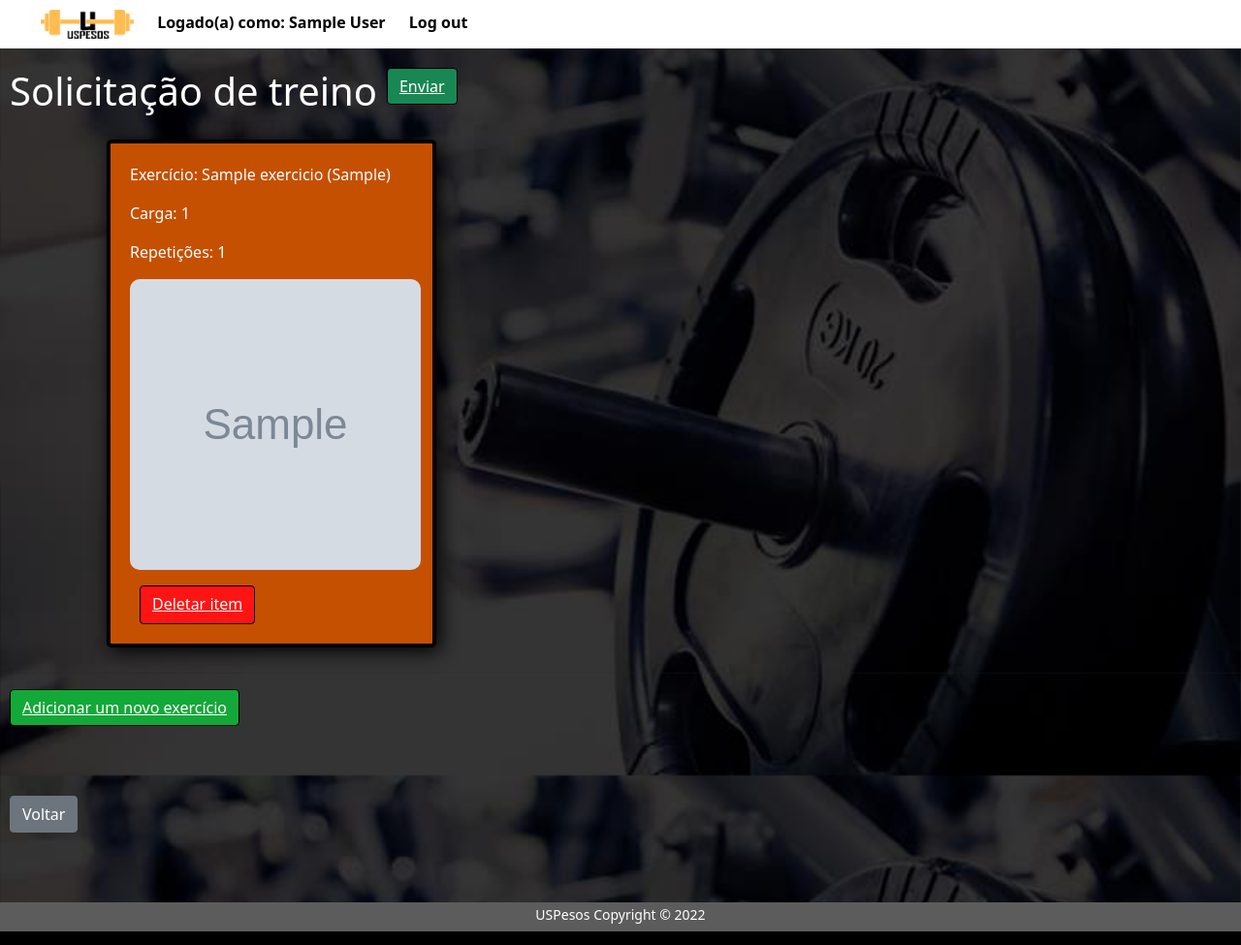
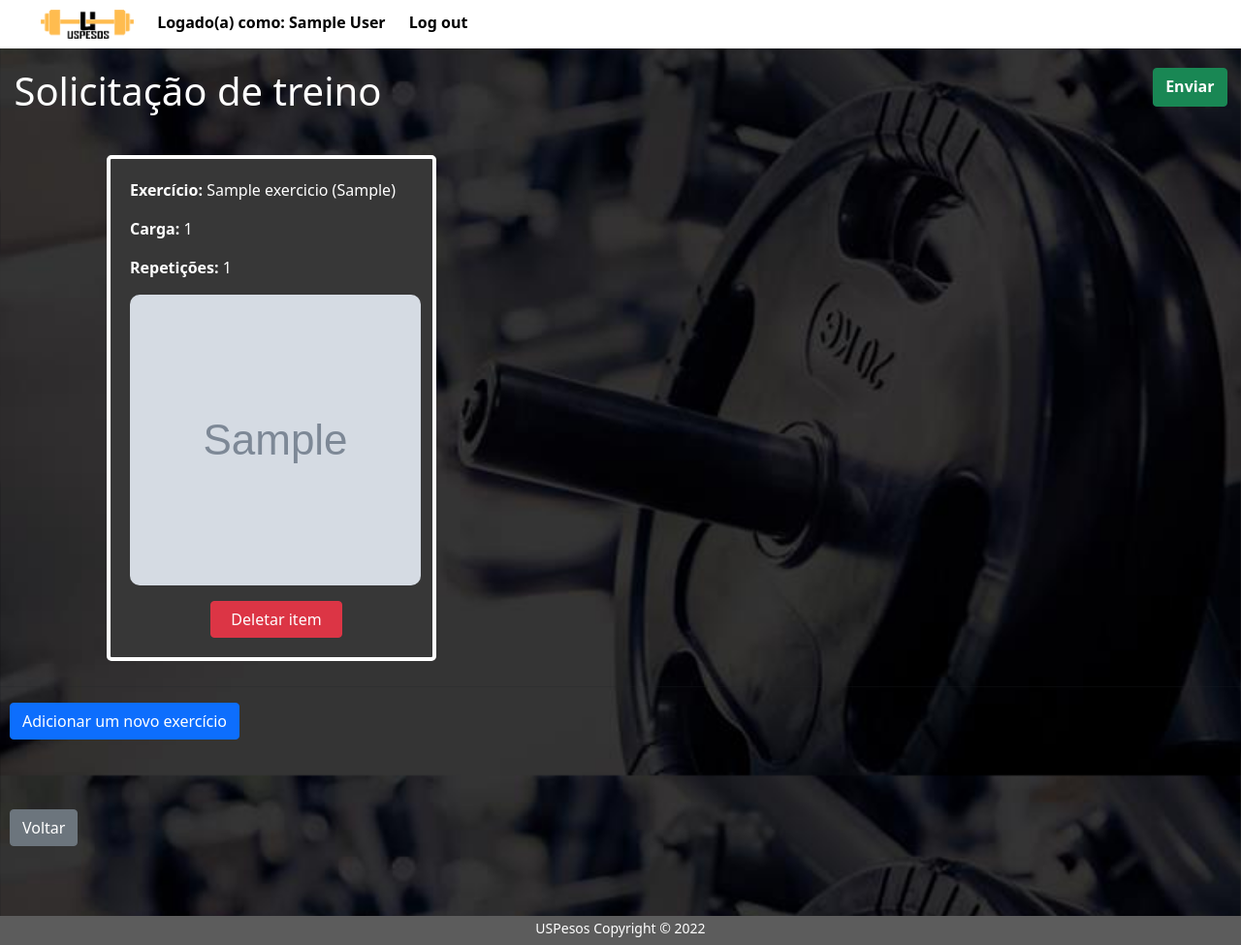
Before and after one commit to tomasolenscki/USPesos, a Django app: page /professores/solicitacoes/1/ in a window 1280 px wide. Shown: the whole page at 97% size. Run offline with Django 4.2, Linux system fonts and the light colour scheme; a user stored in the database is signed in; tables that the repository leaves empty hold one stand-in row (values such as "Sample post"); grey boxes marked "Sample" are stand-in pictures; some libraries are stand-ins or nearby versions.

Commit message:
Alterar botões e cards do professor

```diff
--- a/professores/templates/professores/solicitacao.html
+++ b/professores/templates/professores/solicitacao.html
@@ -6,20 +6,24 @@ Criar Treino
 
 {% block content %}
 
-<div id = "tp">
-    <div class = "p1"><h1><p style="color: white;">Solicitação de treino</p></h1></div>
-    <div class = "p2"><button style="border-color:#000000; "class="btn btn-success" aria-pressed="true"><a href = "{% url 'professores:manda_treino' pk %}">Enviar</a></button></div>
+<div class="d-flex justify-content-around">
+    <div class = "p1"><h1>Solicitação de treino</h1></div>
+    <div style="width: 60%"></div>
+    <div class = "p2"><a href = "{% url 'professores:manda_treino' pk %}" class="btn btn-success" style="height:40px;"><b>Enviar</b></a></div>
 </div>
+    <br>
 
 {% if itenstreino %}
     <div class = "lista-exercicio">
     {% for item in itenstreino %}
         <div class = "card-exercicio">
-            <p> Exercício: {{ item.exercicio }}</p>
-            <p> Carga: {{ item.carga }}</p>
-            <p> Repetições: {{ item.repeticao }}</p>
+            <p> <b>Exercício:</b> {{ item.exercicio }}</p>
+            <p> <b>Carga:</b> {{ item.carga }}</p>
+            <p> <b>Repetições:</b> {{ item.repeticao }}</p>
             <p><img src="{{ item.exercicio.urlfoto }}" alt="Foto do exercicio" id="foto-exercicio"> </p>
-            <button style="border-color:#000000; background-color: #ff1414; height: 40px;"class="btn btn-primary" aria-pressed="true"><p><a href = "{% url 'professores:deleta_ex_treino' pk item.pk %}">Deletar item</a></p></button>
+            <div class="d-grid gap-2 col-6 mx-auto">
+                <a href = "{% url 'professores:deleta_ex_treino' pk item.pk %}" class="btn btn-danger">Deletar item</a>
+            </div>
         </div>
 
         <br>
@@ -29,7 +33,8 @@ Criar Treino
 
 {% endif %}
     <hr>
-        <button style="border-color:#000000; background-color: #14a839;" class="btn btn-primary" aria-pressed="true"><a href = "{% url 'professores:add_ex_treino'  pk  %}">Adicionar um novo exercício</a></button>  <br><br>
+        <a href = "{% url 'professores:add_ex_treino'  pk  %}" class="btn btn-primary">Adicionar um novo exercício</a>
+        <br><br>
         <br>
         <br>
 
--- a/static/estilo2.css
+++ b/static/estilo2.css
@@ -1,6 +1,6 @@
 :root {
-  --secondary-bg-color: #000000;
-  --color-shadow: #000000;
+  --cor-fundo: rgb(55, 55, 55);
+  --cor-da-borda: rgb(255, 255, 255);
   font-family: Inter, sans-serif;
   font-size: 16px;
   line-height: 1.5em;
@@ -55,20 +55,18 @@
 }
 
 .card-exercicio{
-  border: 4px solid var(--secondary-bg-color);
+  border: 4px solid var(--cor-da-borda);
   border-radius: 5px;
-  box-shadow: 4px 4px 20px var(--color-shadow);
   margin: 10px;
   padding: 1.25rem;
   width: 340px;
-  background-color:#c55002;
+  background-color: var(--cor-fundo);
 }
 
 .card-exercicio img{
   border-radius: 10px;
   width: 300px;
   height: 300px;
-  margin-right:20px
 }
 
 
@@ -76,18 +74,15 @@
 .lista-solicitacoes{
   display: flex;
   flex-wrap: wrap;
-  margin-left: 100px;
-  margin-right: 100px;
 }
 
 .card-solicitacoes{
-  border: 4px solid var(--secondary-bg-color);
+  border: 3px solid var(--cor-da-borda);
   border-radius: 15px;
-  box-shadow: 4px 4px 20px var(--color-shadow);
   margin: 10px;
-  padding: 1.25rem;
-  width: 48%;
-  background-color: #c55002;
+  padding-bottom: 10px;
+  width: 300px;
+  background-color: var(--cor-fundo);
 }
 
 
@@ -99,13 +94,12 @@
 }
 
 .card-aulas{
-  border: 4px solid var(--secondary-bg-color);
+  border: 4px solid var(--cor-da-borda);
   border-radius: 15px;
-  box-shadow: 4px 4px 20px var(--color-shadow);
   margin: 10px;
   padding: 1.25rem;
   width: 15%;
-  background-color: #c55002;
+  background-color: var(--cor-fundo);
 }
 
 a{
```
Also changed, not shown: professores/templates/professores/solicitacoes.html (+6 -3 lines).
